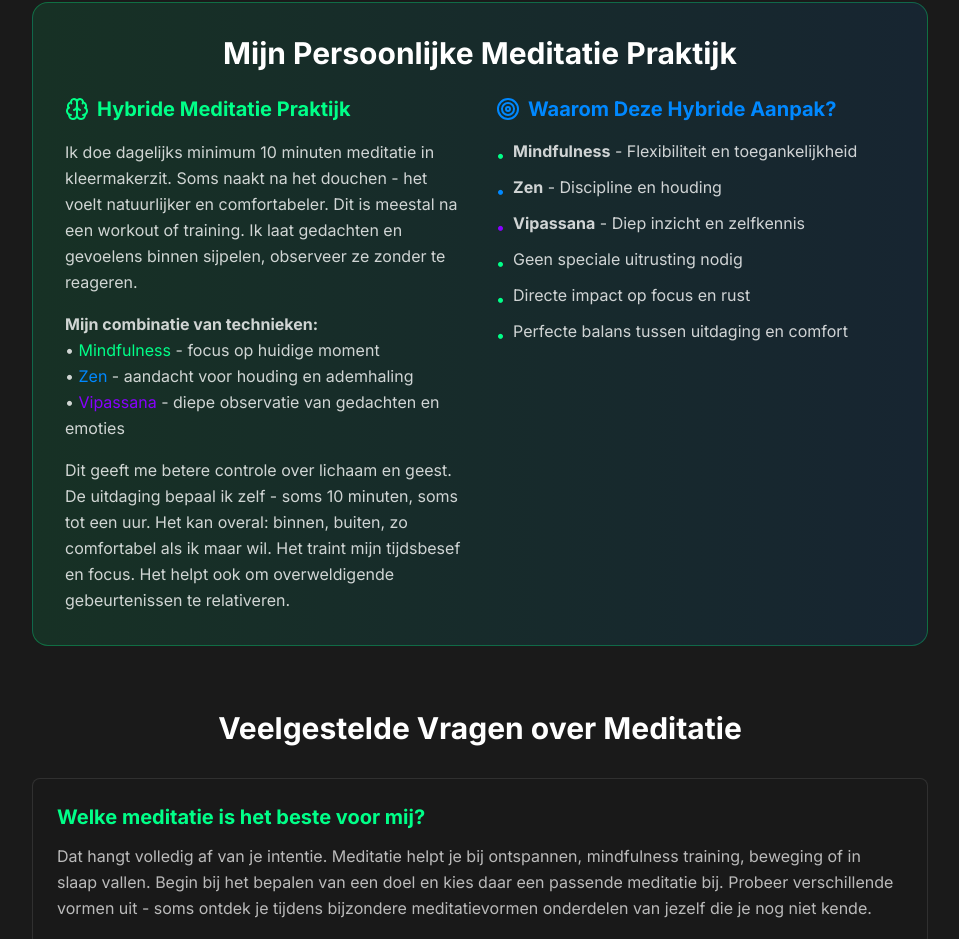
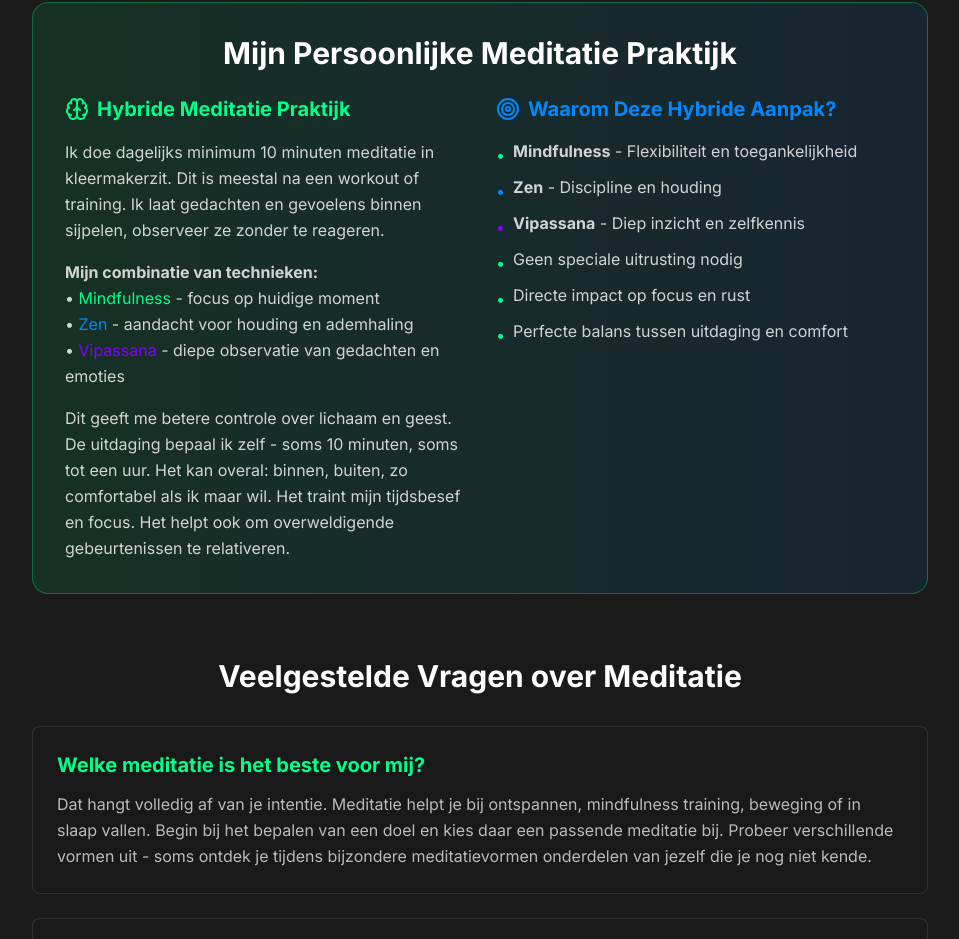
Before and after one commit to FlorianThiers/me, a React (Vite) app: page /topics/meditation in a window 1280 px wide. Shown: the part 8021-8960 px from the top of the page, without its empty margins (160-1119 px from the left). Built offline with nearby package versions, Linux system fonts and the light colour scheme; no server answers.

Commit message:
build fix

```diff
--- a/src/pages/topics/MeditationPage.tsx
+++ b/src/pages/topics/MeditationPage.tsx
@@ -734,7 +734,6 @@ export const MeditationPage: React.FC = () => {
                 </h3>
                 <p className="text-white/80 leading-relaxed mb-4">
                   Ik doe dagelijks minimum 10 minuten meditatie in kleermakerzit.
-                  Soms naakt na het douchen - het voelt natuurlijker en comfortabeler.
                   Dit is meestal na een workout of training. Ik laat gedachten en gevoelens binnen sijpelen, observeer ze zonder te reageren.
                 </p>
                 <p className="text-white/80 leading-relaxed mb-4">
```
